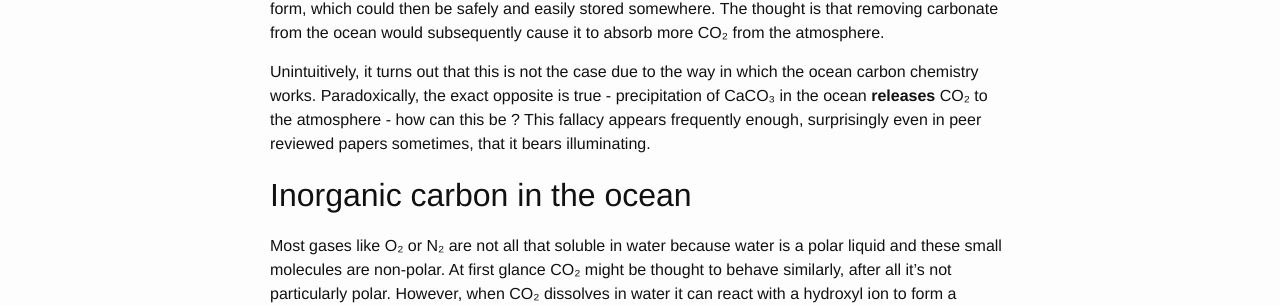
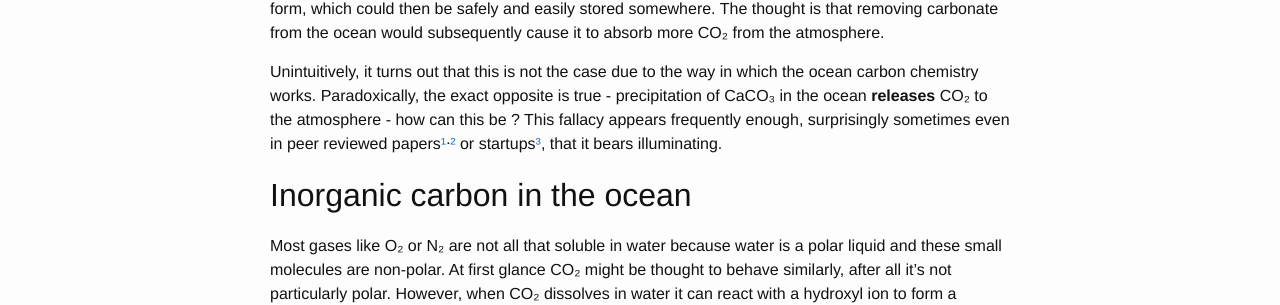
Before and after one commit to mtyka/mtyka.github.io, a Jekyll site: the page built from _posts/2021-07-01-calcium-carbonate.markdown, in a window 1280 px wide and 900 px high. Shown: the part 299-604 px from the top of the window. Built offline with Jekyll 4.4.1, drawn with Linux system fonts in a browser that asks for light colours.

Commit message:
Added some links

```diff
--- a/_posts/2021-07-01-calcium-carbonate.markdown
+++ b/_posts/2021-07-01-calcium-carbonate.markdown
@@ -13,7 +13,8 @@ ocean would subsequently cause it to absorb more CO₂ from the atmosphere.
 
 Unintuitively, it turns out that this is not the case due to the way in which the ocean carbon chemistry works.
 Paradoxically, the exact opposite is true - precipitation of CaCO₃ in the ocean **releases** CO₂ to the atmosphere - how can this be ?
-This fallacy appears frequently enough, surprisingly even in peer reviewed papers sometimes, that it bears illuminating.
+This fallacy appears frequently enough, surprisingly sometimes even in peer reviewed papers[¹](https://chemistry-europe.onlinelibrary.wiley.com/doi/10.1002/cssc.202100134)ᐧ[²](https://pubs.acs.org/doi/full/10.1021/acssuschemeng.0c08561)
+or startups[³](https://www.fastcompany.com/90642340/this-carbon-capture-tech-removes-co2-from-the-ocean-by-making-seashells), that it bears illuminating.
 
 ## Inorganic carbon in the ocean
 
```
